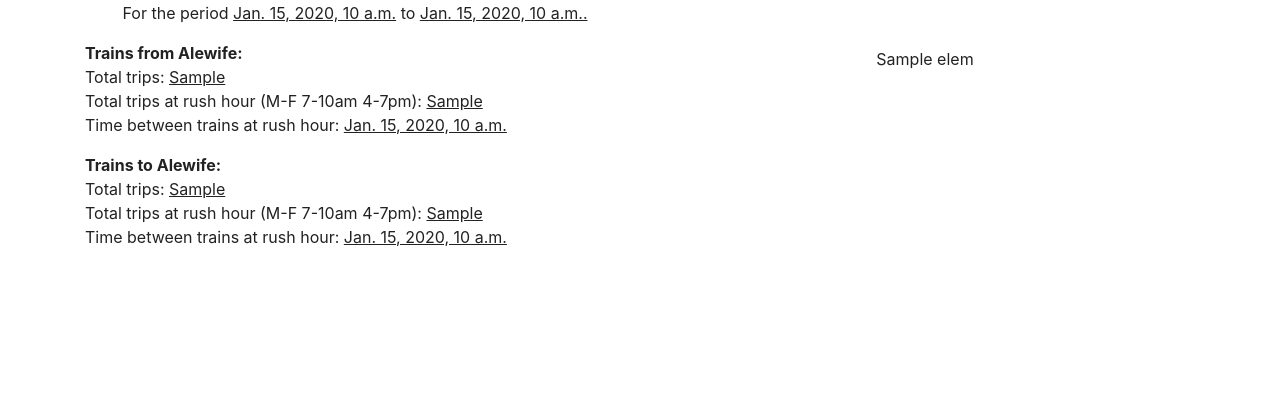
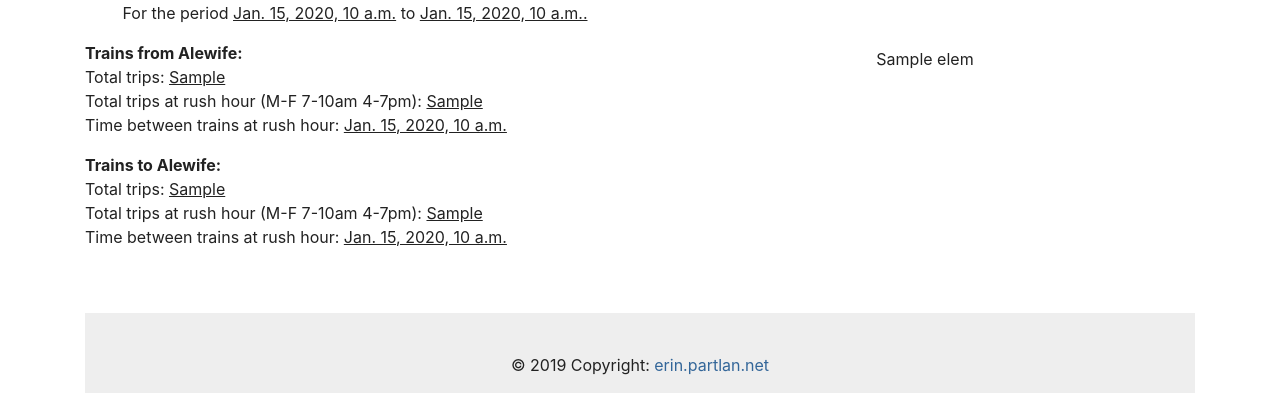
Before and after one commit to epartlan/mbta, a Django app: template polls/templates/polls/index.html in a window 1280 px wide. Shown: the part 466-859 px from the top of the page. Before the commit the page ends 712 px from the top, so only its background shows below. Run offline with Django 3.2, Linux system fonts and the light colour scheme; the template is opened without the code that fills it: most values are stand-ins (such as "Sample title", 1, 10 or a date in 2020); some libraries are stand-ins or nearby versions; some web fonts are replaced.

Commit message:
Added a footer to the template

```diff
--- a/polls/templates/polls/index.html
+++ b/polls/templates/polls/index.html
@@ -2,12 +2,19 @@
 <html>
 <head>
 	<title>Riding the Red Line</title>
+
 	<!-- Files to make Bootstrap/Bootswatch work -->
 	<link href="https://stackpath.bootstrapcdn.com/bootswatch/4.3.1/journal/bootstrap.min.css" rel="stylesheet" integrity="sha384-ciphE0NCAlD2/N6NUApXAN2dAs/vcSAOTzyE202jJx3oS8n4tAQezRgnlHqcJ59C" crossorigin="anonymous">
 	<script src="https://code.jquery.com/jquery-3.3.1.slim.min.js" integrity="sha384-q8i/X+965DzO0rT7abK41JStQIAqVgRVzpbzo5smXKp4YfRvH+8abtTE1Pi6jizo" crossorigin="anonymous"></script>
 	<script src="https://cdnjs.cloudflare.com/ajax/libs/popper.js/1.14.7/umd/popper.min.js" integrity="sha384-UO2eT0CpHqdSJQ6hJty5KVphtPhzWj9WO1clHTMGa3JDZwrnQq4sF86dIHNDz0W1" crossorigin="anonymous"></script>
 	<script src="https://stackpath.bootstrapcdn.com/bootstrap/4.3.1/js/bootstrap.min.js" integrity="sha384-JjSmVgyd0p3pXB1rRibZUAYoIIy6OrQ6VrjIEaFf/nJGzIxFDsf4x0xIM+B07jRM" crossorigin="anonymous"></script>
 	<!-- End Bootstrap/Bootswatch -->
+
+	<style type="text/css">
+		.page-footer {
+			background:#eee;
+		}
+	</style>
 </head>
 <body>
 
@@ -111,6 +118,16 @@
 
 		</div> <!-- end row -->
 
+		<!-- Footer -->
+		<footer class="page-footer font-small blue pt-4 mt-5">
+			<!-- Copyright -->
+			<div class="footer-copyright text-center py-3">© 2019 Copyright:
+				<a class="text-info" href="https://erin.partlan.net/">erin.partlan.net</a>
+			</div>
+			<!-- Copyright -->
+		</footer>
+		<!-- End Footer -->
+
 	</div> <!-- end container -->
 
 </body>
```
